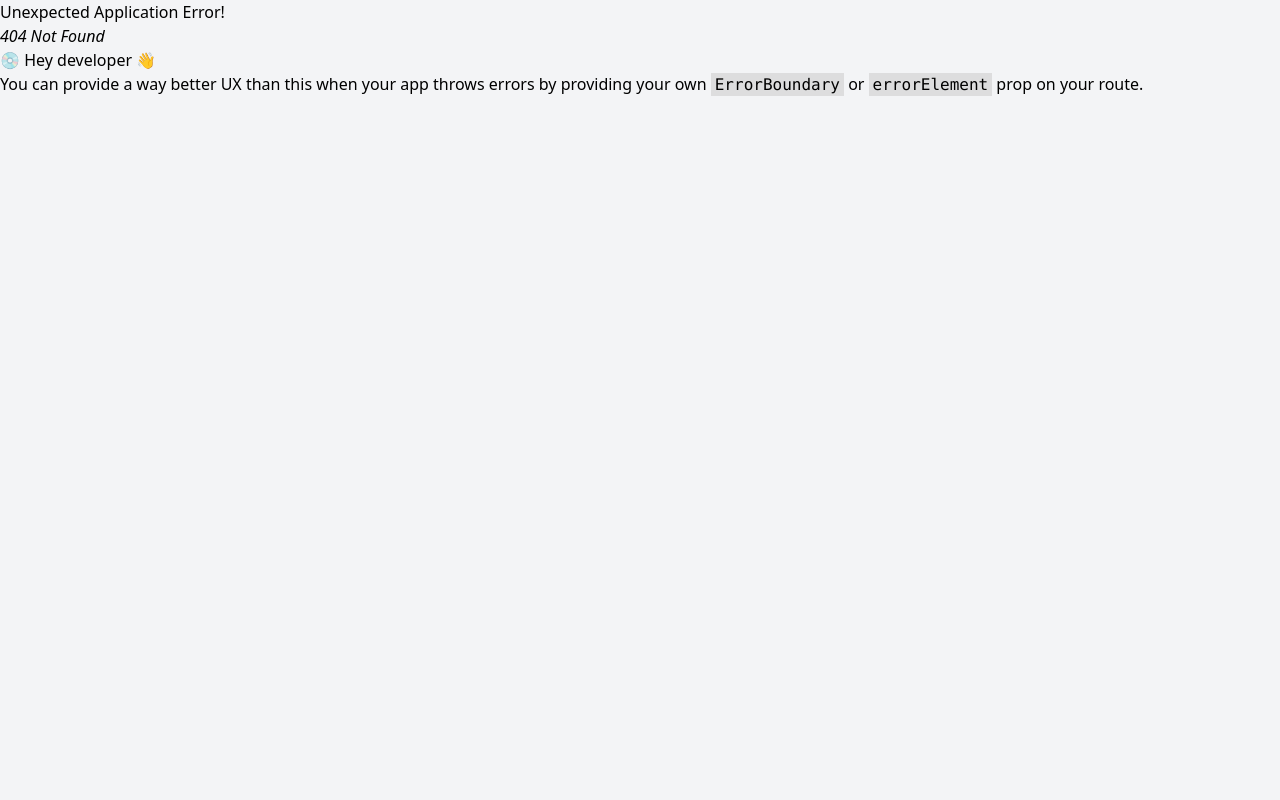
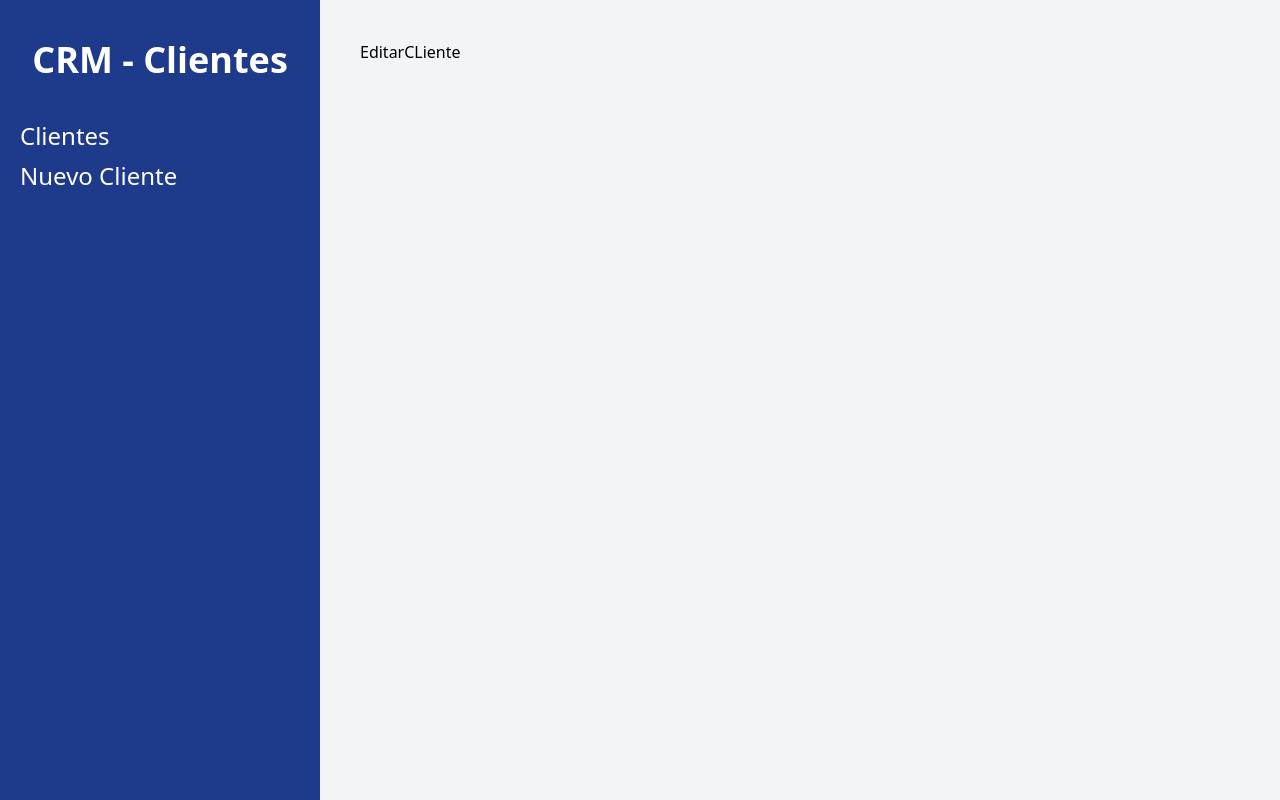
Before and after one commit to Mati69lbt/AdminClientes, a React (Vite) app: page /clientes/1/editar in a window 1280 px wide. Before the commit this address had no page. Built offline with nearby package versions, Linux system fonts and the light colour scheme.

Commit message:
editarcliente1

```diff
--- a/src/components/Cliente.jsx
+++ b/src/components/Cliente.jsx
@@ -1,5 +1,6 @@
+import { useNavigate } from "react-router-dom";
 const Cliente = ({ cliente }) => {
-  //extrae todo de cliente
+  const navigate = useNavigate();
   const { nombre, empresa, email, telefono, id } = cliente;
   return (
     <tr className="border-b">
@@ -21,6 +22,7 @@ const Cliente = ({ cliente }) => {
         <button
           type="button"
           className="text-blue-600 hover:text-blue-700 uppercase font-bold text-xs"
+          onClick={() => navigate(`/clientes/${id}/editar`)}
         >
           Editar
         </button>
@@ -28,7 +30,7 @@ const Cliente = ({ cliente }) => {
           type="button"
           className="text-red-600 hover:text-blue-700 uppercase font-bold text-xs"
         >
-          Editar
+          Eliminar
         </button>
       </td>
     </tr>
--- a/src/main.jsx
+++ b/src/main.jsx
@@ -4,7 +4,10 @@ import { createBrowserRouter, RouterProvider } from "react-router-dom";
 import Errorpage from "./components/Errorpage";
 import Layout from "./components/Layout";
 import "./index.css";
-import Index, { loader as clientesloader } from "./pages/Index";
+import EditarCLiente, {
+  loader as editarCLienteLoader,
+} from "./pages/EditarCLiente";
+import Index, { loader as clientesLoader } from "./pages/Index";
 import NuevoCliente, {
   action as nuevoClienteAction,
 } from "./pages/NuevoCliente";
@@ -17,13 +20,19 @@ const router = createBrowserRouter([
       {
         index: true,
         element: <Index />,
-        loader: clientesloader,
+        loader: clientesLoader,
         errorElement: <Errorpage />,
       },
       {
         path: "/clientes/nuevo",
         element: <NuevoCliente />,
         action: nuevoClienteAction,
+      },
+      {
+        //hace un path para editar clientes
+        path: "/clientes/:clienteId/editar",
+        element: <EditarCLiente />,
+        loader: editarCLienteLoader,
       },
     ],
   },
--- /dev/null
+++ b/src/pages/EditarCLiente.jsx
@@ -0,0 +1,10 @@
+export async function loader({ params }) {
+  console.log(params);
+  return {};
+}
+
+const EditarCLiente = () => {
+  return <div>EditarCLiente</div>;
+};
+
+export default EditarCLiente;
```
